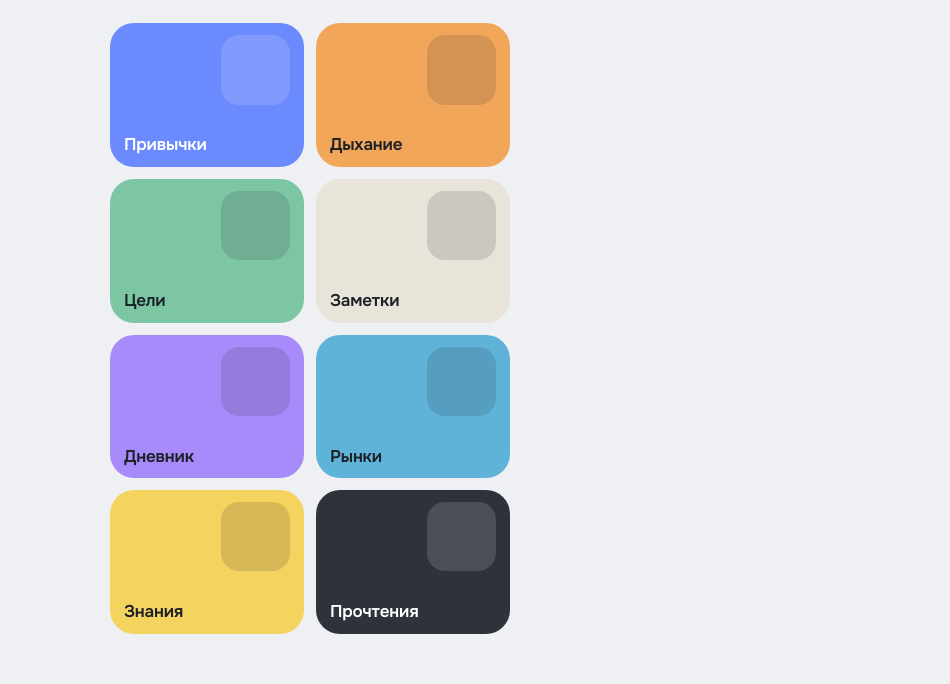
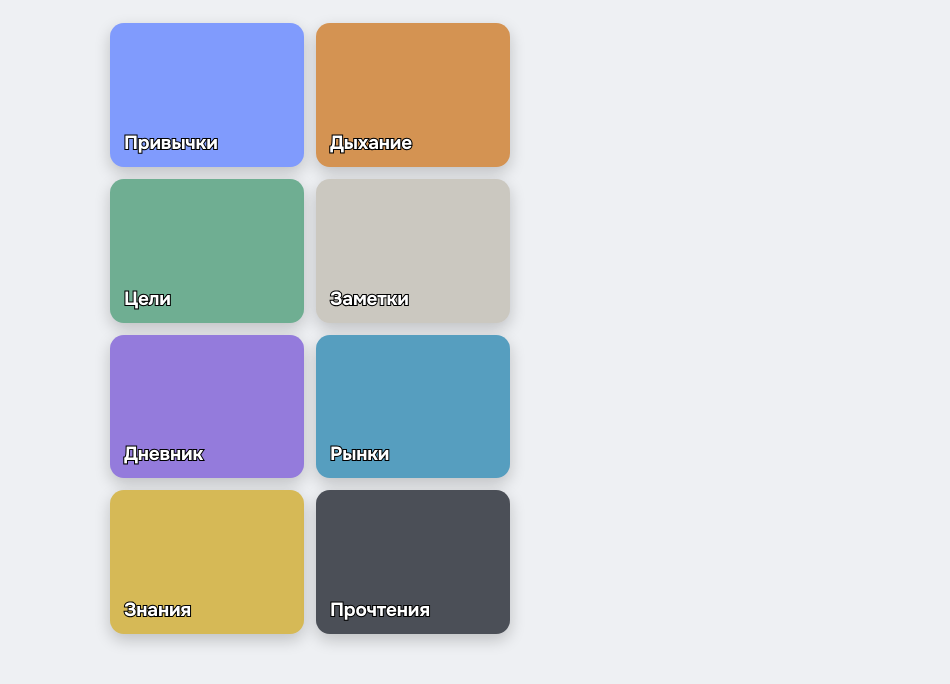
Before and after one commit to prisellnull-ctrl/low_cartizol_fixed, a plain HTML site: page index.html in a window 1280 px wide. Shown: the part 96-780 px from the top of the page, without its empty margins (330-1280 px from the left). Drawn offline with Linux system fonts and the light colour scheme.

Commit message:
Add files via upload

```diff
--- a/index.html
+++ b/index.html
@@ -64,11 +64,11 @@ img{max-width:100%}
 .edit-hint{margin-top:14px;color:var(--muted);font-size:13.5px;text-align:center}
 .grid{display:grid;grid-template-columns:repeat(2,1fr);gap:14px;width:min(100% - 40px,350px)}
 @media (min-width:640px){.grid{width:min(100%,400px)}}
-.tile{position:relative;aspect-ratio:1/1.08;border-radius:24px;padding:14px;display:flex;flex-direction:column;justify-content:space-between;text-align:left;overflow:hidden;transition:transform .12s}
+.tile{position:relative;aspect-ratio:1/1.08;border-radius:14px;display:flex;flex-direction:column;justify-content:flex-end;text-align:left;overflow:hidden;transition:transform .12s;box-shadow:0 6px 16px rgba(0,0,0,.2)}
 .tile:active{transform:scale(.97)}
-.tile .pic{width:68%;aspect-ratio:1;border-radius:18px;object-fit:cover;align-self:flex-end;box-shadow:0 6px 18px rgba(0,0,0,.18)}
-.tile .glyph{width:68%;aspect-ratio:1;border-radius:18px;align-self:flex-end;background:currentColor;opacity:.14}
-.tile .name{font-size:17px;font-weight:600;line-height:1.15;letter-spacing:-.01em;word-break:break-word}
+.tile .pic{position:absolute;inset:0;width:100%;height:100%;object-fit:cover;border-radius:0}
+.tile .glyph{position:absolute;inset:0;background:currentColor;opacity:.14}
+.tile .name{position:relative;z-index:1;padding:0 14px 12px;font-size:19px;font-weight:700;line-height:1.15;letter-spacing:-.01em;word-break:break-word;color:#fff;-webkit-text-stroke:2px #000;paint-order:stroke fill}
 .editing .tile{animation:wob .9s ease-in-out infinite alternate}
 .editing .tile:nth-child(2n){animation-delay:-.45s}
 @keyframes wob{from{transform:rotate(-.8deg)}to{transform:rotate(.8deg)}}
@@ -370,8 +370,7 @@ img{max-width:100%}
 #mRef.spin svg{animation:spin .8s linear infinite}
 @keyframes spin{to{transform:rotate(360deg)}}
 .grid.many{gap:12px}
-.grid.many .tile{aspect-ratio:1/.74;padding:12px 14px}
-.grid.many .tile .pic,.grid.many .tile .glyph{width:auto;height:58%;aspect-ratio:1}
+.grid.many .tile{aspect-ratio:1/.74}
 .know .kintro{font-size:14px;color:var(--muted);margin:0 2px 12px}
 .know .kintro b{color:var(--fg)}
 .klist{list-style:none;margin:0;padding:0;display:flex;flex-direction:column;gap:10px}
--- a/sw.js
+++ b/sw.js
@@ -1,4 +1,4 @@
-const CACHE = 'plitki-v22';
+const CACHE = 'plitki-v25';
 const ASSETS = ['./', './index.html', './manifest.json', './icon-192.png', './icon-512.png', './icon-maskable.png'];
 
 self.addEventListener('install', e => {
```
